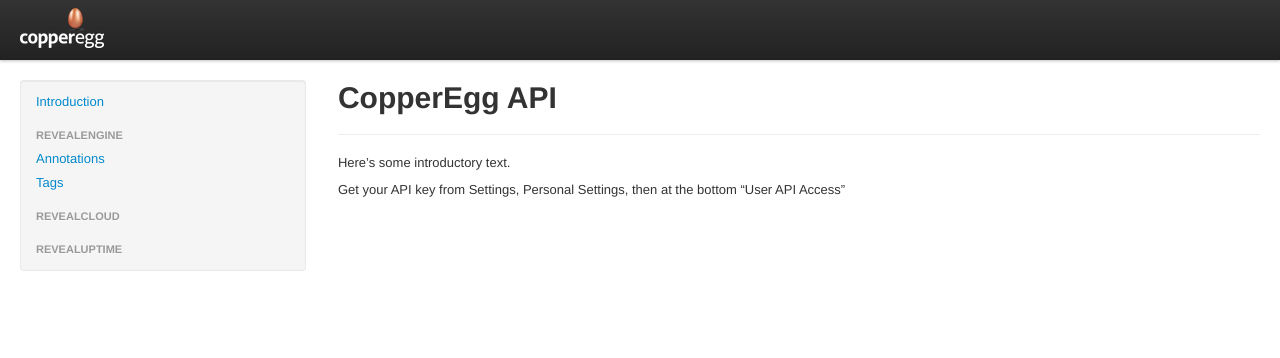
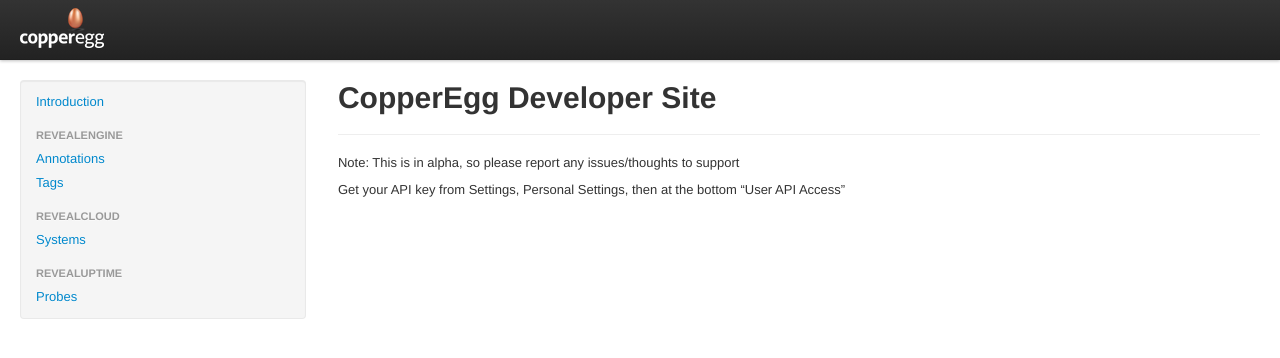
Before and after one commit to CopperEgg/apidocs, a Jekyll site: the page built from index.md, in a window 1280 px wide. Shown: the top 358 px of the page. Built offline with Jekyll 4.4.1, drawn with Linux system fonts in a browser that asks for light colours.

```diff
--- a/_layouts/default.html
+++ b/_layouts/default.html
@@ -45,8 +45,9 @@
             <li {% if page.url == '/revealengine/tags.html' %}class="active"{% endif %}><a href="/revealengine/tags.html">Tags</a></li>
 
             <li class="nav-header">RevealCloud</li>
-
+            <li {% if page.url == '/revealcloud/systems.html' %}class="active"{% endif %}><a href="/revealcloud/systems.html">Systems</a></li>
             <li class="nav-header">RevealUptime</li>
+            <li {% if page.url == '/revealuptime/probe.html' %}class="active"{% endif %}><a href="/revealuptime/probes.html">Probes</a></li>
           </ul>
         </div>
       </div>
--- a/index.md
+++ b/index.md
@@ -1,9 +1,11 @@
 ---
 layout: default
-title: CopperEgg API
+title: CopperEgg Developer Site
 ---
 
 
-Here's some introductory text.
+
+Note:
+This is in alpha, so please report any issues/thoughts to support
 
 Get your API key from Settings, Personal Settings, then at the bottom "User API Access"
```
Also changed, not shown: revealengine/annotations.md (+5 -2 lines), revealuptime/probes.md (added, +4 -0 lines).
